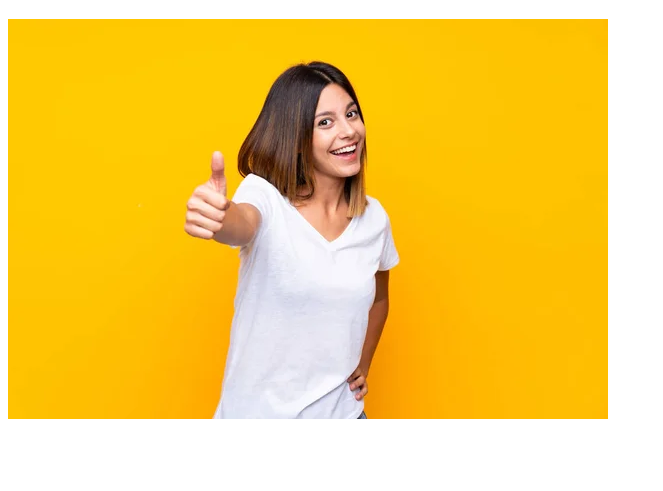
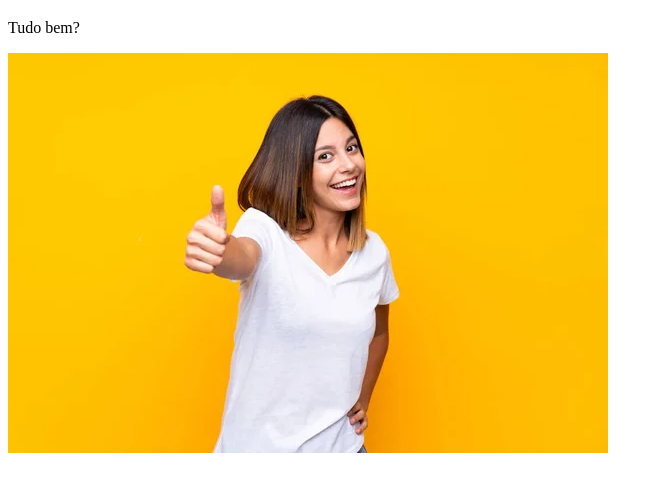
Before and after one commit to ralfslima/projeto, a plain HTML site: page index.html in a window 1280 px wide. Shown: the part 61-552 px from the top of the page, without its empty margins (0-663 px from the left). Drawn offline with Linux system fonts and the light colour scheme.

Commit message:
Enviando arquivos

```diff
--- a/index.html
+++ b/index.html
@@ -7,6 +7,7 @@
 </head>
 <body>
     <h1>Hello World!</h1>
+    <p>Tudo bem?</p>
 
     <img src="imagem.jpeg" alt="">
 </body>
```
